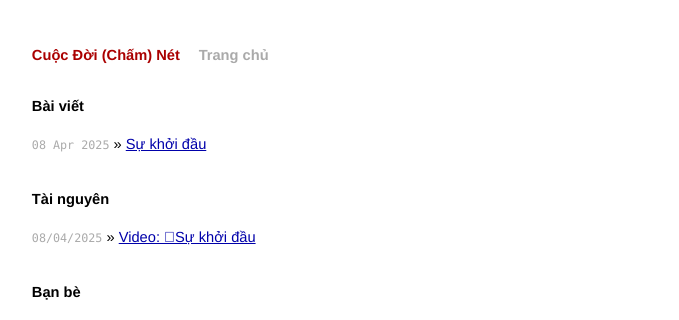
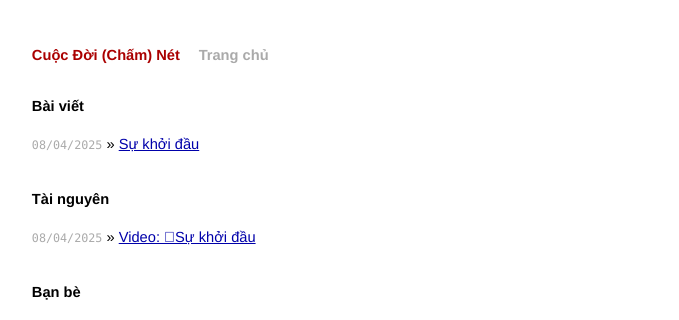
Before and after one commit to tanghongtin/cuocdoi, a Jekyll site: the page built from index.html, in a window 1280 px wide. Shown: the top 320 px of the page, without its empty margins (300-979 px from the left). Built offline with Jekyll 4.4.1, drawn with Linux system fonts in a browser that asks for light colours.

```diff
--- a/index.html
+++ b/index.html
@@ -7,7 +7,7 @@ title: Cuộc Đời (Chấm) Nét
   <h1>Bài viết</h1>
   <ul class="posts">
     {% for post in site.posts %}
-      <li><span>{{ post.date | date_to_string }}</span> &raquo; <a href="{{ post.url }}">{{ post.title }}</a></li>
+      <li><span>{{ post.date | date: "%d/%m/%Y" }}</span> &raquo; <a href="{{ post.url }}">{{ post.title }}</a></li>
     {% endfor %}
   </ul>
 
```
